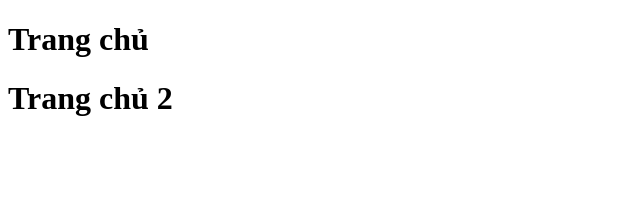
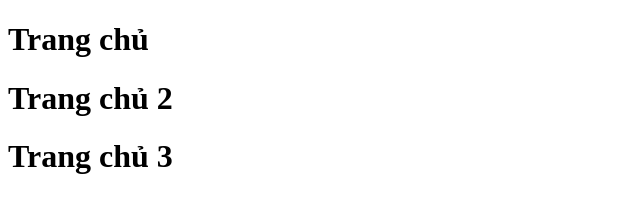
Before and after one commit to fsdbhasmndsa/TestGit, a plain HTML site: page index.html in a window 1280 px wide. Shown: the whole page, without its empty margins (0-640 px from the left). Drawn offline with Linux system fonts and the light colour scheme.

Commit message:
forth commit

```diff
--- a/index.html
+++ b/index.html
@@ -8,5 +8,6 @@
 <body>
     <h1>Trang chủ</h1>
     <h1>Trang chủ 2</h1>
+    <h1>Trang chủ 3</h1>
 </body>
 </html>
```
